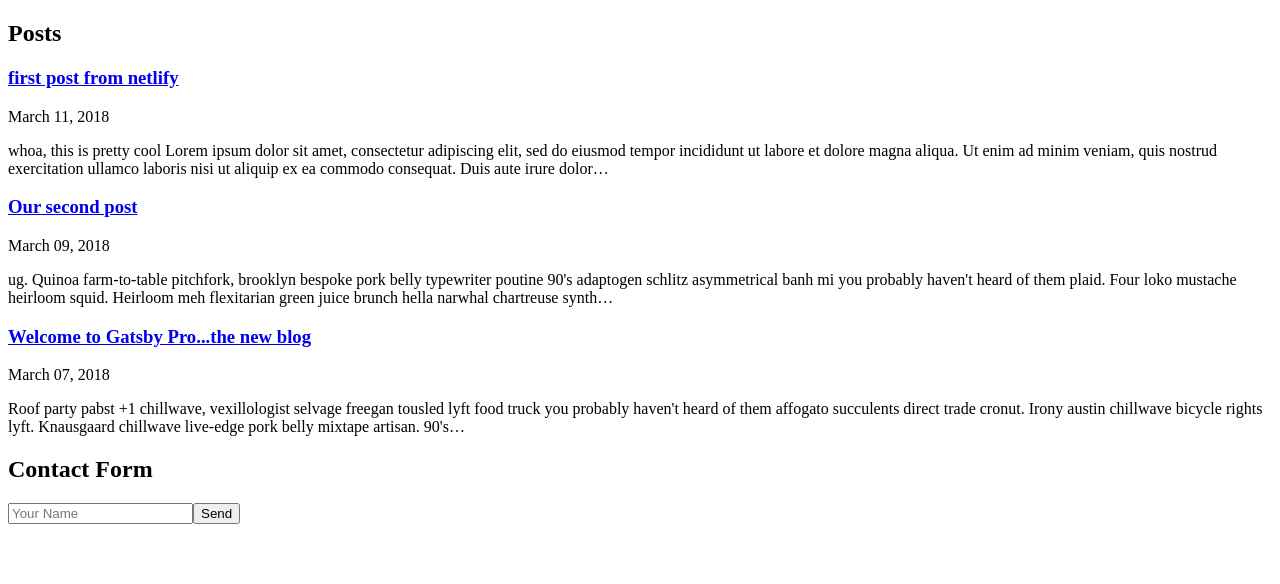
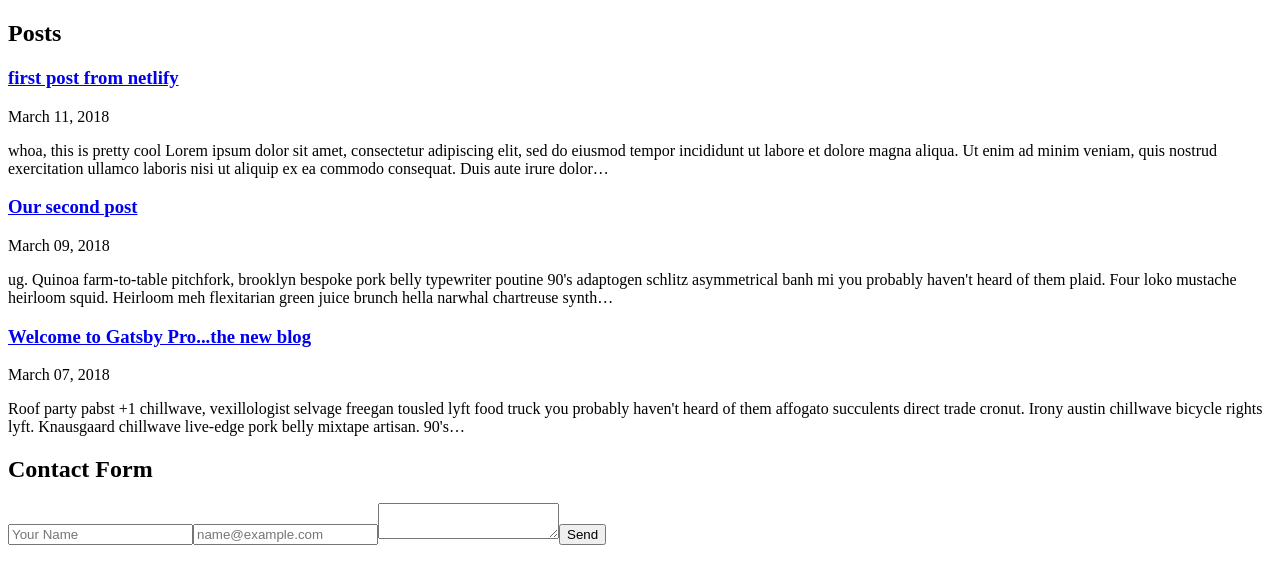
Before and after one commit to digitaljavelina/gatsby-netlify, a Gatsby site: page / in a window 1280 px wide. Built offline with nearby package versions, Linux system fonts and the light colour scheme; Gatsby itself is replaced by a stand-in of ours.

Commit message:
add email and message field

```diff
--- a/src/pages/index.js
+++ b/src/pages/index.js
@@ -15,7 +15,9 @@ const IndexPage = ({data}) => (
 			data-netlify="true"
 			data-netlify-honeypot="bot-field"
 		>
-			<input name="name" placeholder="Your Name" type="text"/>
+			<input name="name" placeholder="Your Name" type="text" />
+			<input name="email" placeholder="name@example.com" type="email" />
+			<textarea name="message" />
 			<button>Send</button>
 		</form>
 	</div>
```
